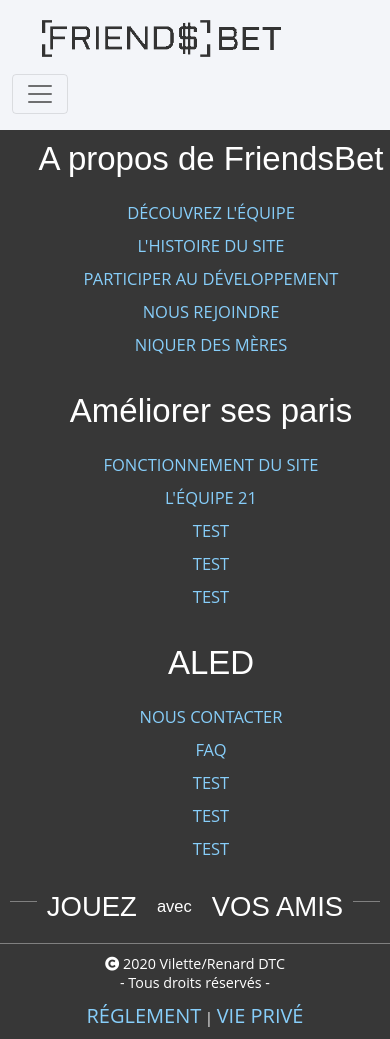
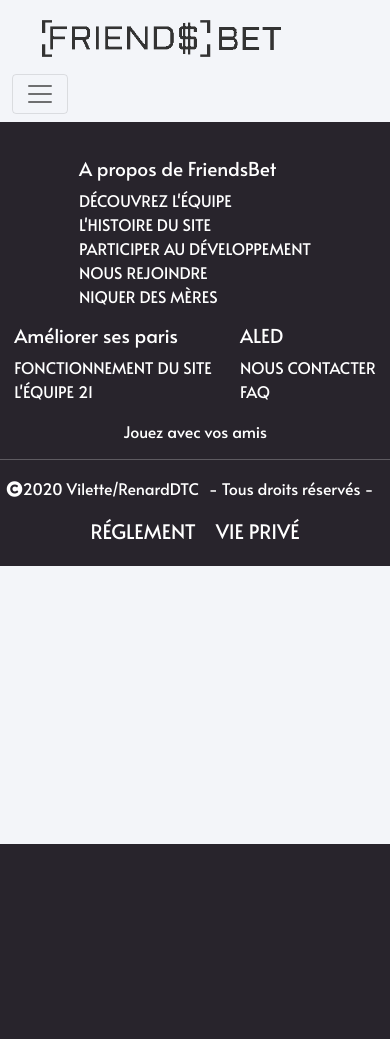
Before and after one commit to Ikxa/FriendsBet, a Symfony app: template templates/app/event/index.html.twig in a window 390 px wide. After the commit the page ends 844 px from the top, so only its background shows below. Run offline with Twig, Linux system fonts and the light colour scheme; the template is opened without the code that fills it, so the values that code supplies are empty; style sheets or scripts are compiled from the project's sources; some libraries are stand-ins or nearby versions.

Commit message:
Footer, bet and groups

```diff
--- /dev/null
+++ b/assets/scss/modules/footer.scss
@@ -0,0 +1,50 @@
+// footer global
+.flex-rw-all {
+  color: white;
+  background-color: #28242C;
+  padding: 35px 0 20px 0;
+}
+
+.flex-cols-three {
+  display: flex;
+  flex-direction: row;
+  flex-wrap: wrap;
+  justify-content: space-around;
+  align-items: baseline;
+  align-content: center;
+}
+
+.footer-list-header {
+  font-size: 1.2rem;
+}
+
+.footer-list {
+  text-decoration: none;
+  list-style: none;
+  padding: 0;
+
+  .footer-list-anchor {
+    font-size: 1rem;
+  }
+}
+
+.footer-social-section {
+  text-align: center;
+}
+
+.footer-bottom-section, .footer-bottom-wrapper {
+  display: flex;
+  flex-direction: row;
+  flex-wrap: wrap;
+  justify-content: space-around;
+  align-items: baseline;
+  align-content: center;
+
+  .footer-bottom-rights, .generic-anchor {
+    padding: 0 10px;
+  }
+}
+
+.footer-list-anchor, .generic-anchor {
+  color: white;
+}
--- a/src/Api/Football.php
+++ b/src/Api/Football.php
@@ -66,12 +66,12 @@ class Football
         return $content;
     }
 
-    public function getTimes()
+    /*public function getTimes()
     {
         return [
             // 'startWeek' => date("Y-m-d", strtotime('monday this week')),
             'startWeek' => date("Y-m-d", strtotime('first day of january this year')),
             'endWeek' => date("Y-m-d", strtotime('last day of december this year')),
         ];
-    }
+    }*/
 }
--- a/src/Controller/App/GroupsController.php
+++ b/src/Controller/App/GroupsController.php
@@ -32,6 +32,8 @@ class GroupsController extends AbstractController
 
     /**
      * @Route("/groups/index", name="groups.index")
+     * @param Request $request
+     * @return RedirectResponse|Response
      */
     public function index(Request $request)
     {
--- a/src/Controller/App/HomeController.php
+++ b/src/Controller/App/HomeController.php
@@ -42,7 +42,7 @@ class HomeController extends AbstractController
         if ($this->getUser()) {
             $twig = 'app/home/index_logged.html.twig';
             $user = $this->getUser();
-            $matchManager->addMatchBetweenDates();
+//            $matchManager->addMatchBetweenDates();
 
             if ($handle = opendir($path[0].DIRECTORY_SEPARATOR.'league')) {
                 while (FALSE !== ($entry = readdir($handle))) {
--- a/templates/app/event/add.html.twig
+++ b/templates/app/event/add.html.twig
@@ -3,7 +3,7 @@
 {% block title %}Ajouter un match{% endblock %}
 
 {% block body %}
-    {{ include('app/home/navtest.html.twig') }}
+    {{ include('app/home/navbar.html.twig') }}
     <div class="container">
         <div class="row">
             {{ form_start(form) }}
--- a/templates/app/groups/index.html.twig
+++ b/templates/app/groups/index.html.twig
@@ -3,10 +3,10 @@
 {% block title 'FriendsBet - Votre groupe' %}
 
 {% block body %}
-    {{ include('app/home/navtest.html.twig') }}
+    {{ include('app/home/navbar.html.twig') }}
     <div class="container mt-5">
         <div class="row">
-            <h1 class="text-center group_name">{{ group.name }}</h1>
+            <h1 class="text-center group_name">{{ group.name ?? null }}</h1>
         </div>
         <div class="row d-flex align-content-center align-items-center mt-4">
             <div class="col-3">
--- a/templates/app/groups/mygroups.html.twig
+++ b/templates/app/groups/mygroups.html.twig
@@ -3,7 +3,7 @@
 {% block title 'FriendsBet - Votre groupe' %}
 
 {% block body %}
-    {{ include('app/home/navtest.html.twig') }}
+    {{ include('app/home/navbar.html.twig') }}
     <div class="container mt-5">
         <div class="row">
             <div class="col">
--- a/templates/app/groups/settings.html.twig
+++ b/templates/app/groups/settings.html.twig
@@ -3,7 +3,7 @@
 {% block title 'FriendsBet - Votre groupe' %}
 
 {% block body %}
-    {{ include('app/home/navtest.html.twig') }}
+    {{ include('app/home/navbar.html.twig') }}
     <div class="col lg-4">
         <ul class="nav flex-column">
             <li class="nav-item">
--- a/templates/app/groups/stats.html.twig
+++ b/templates/app/groups/stats.html.twig
@@ -3,7 +3,7 @@
 {% block title 'FriendsBet - Votre groupe' %}
 
 {% block body %}
-    {{ include('app/home/navtest.html.twig') }}
+    {{ include('app/home/navbar.html.twig') }}
 
 <div class="ptable">
     <h1 class="headin">Standings</h1>
--- a/templates/app/home/contact.html.twig
+++ b/templates/app/home/contact.html.twig
@@ -4,7 +4,7 @@
 {% endblock %}
 
 {% block body %}
-{{ include('app/home/navtest.html.twig') }}
+{{ include('app/home/navbar.html.twig') }}
 
     <style type="text/css">
 
--- a/templates/app/home/footer.html.twig
+++ b/templates/app/home/footer.html.twig
@@ -1,262 +1,54 @@
-<style>
+{% block stylesheets %}
+    {{ encore_entry_link_tags('global') }}
+    {{ encore_entry_link_tags('footer') }}
+{% endblock %}
 
-    * {
-        box-sizing: border-box
-    }
-    html, body {
-        height: 100%
-    }
-    body {
-        font: 11px "Open Sans", sans-serif;
-        -webkit-font-smoothing: antialiased;
-        -moz-osx-font-smoothing: grayscale;
-        margin: auto;
-        display: flex;
-        flex-flow: column nowrap;
-
-        justify-content: space-between
-    }
-
-    ul {
-        list-style: none
-    }
-    a {
-        text-decoration: none
-    }
-    .generic-anchor {
-        color: lightskyblue;
-    &:visited {
-         color: lightskyblue;
-     }
-    &:hover {
-         color: grey;
-     }
-    }
-    .flex-rw {
-        display: flex;
-        flex-flow: row wrap;
-    }
-    main {
-        flex: 1 1 auto; //For IE11
-    display: flex;
-        align-items: center;
-        justify-content: center;
-        font: 10em "Oswald", sans-serif;
-        color: rgb(155,155,155);
-        line-height: 1
-    }
-    footer {
-        background: rgb(55,55,55);
-        margin-top: auto;
-        width: 100%
-    }
-    .footer-list-top {
-        width: 33.333%
-    }
-    .footer-list-top > li {
-        text-align: center;
-        padding-bottom: 10px
-    }
-    .footer-list-header {
-        padding: 10px 0 5px 0;
-        color: #fff;
-        font: 2.3vw "Oswald", sans-serif
-    }
-    .footer-list-anchor {
-        font: 1.3em "Open Sans", sans-serif
-    }
-    .footer-social-section {
-        width: 100%;
-        align-items: center;
-        justify-content: space-around;
-        position: relative;
-        margin-top: 5px;
-    }
-    .footer-social-section::after {
-        content: "";
-        position: absolute;
-        z-index: 1;
-        top: 50%;
-        left: 10px;
-        border-top: 1px solid grey;
-        width: calc(100% - 20px)
-    }
-    .footer-social-overlap {
-        position: relative;
-        z-index: 2;
-        background: rgb(55,55,55);
-        padding: 0 20px
-    }
-    .footer-social-connect {
-        display: flex;
-        align-items: center;
-        font: 3.5em "Oswald", sans-serif;
-        color: #fff
-    }
-    .footer-social-small {
-        font-size: 0.6em;
-        padding: 0px 20px
-    }
-    .footer-social-overlap > a {
-        font-size: 3em
-    }
-    .footer-social-overlap > a:not(:first-child) {
-        margin-left: 0.38em
-    }
-    .footer-bottom-section {
-        width: 100%;
-        padding: 10px;
-        border-top: 1px solid grey;
-        margin-top: 10px
-    }
-    .footer-bottom-section > div:first-child {
-        margin-right: auto
-    }
-    .footer-bottom-wrapper {
-        font-size: 1.5em;
-        color: #fff
-    }
-    .footer-address {
-        display: inline;
-        font-style: normal
-    }
-    @media only screen and (max-width: 768px) {
-        .footer-list-header {
-            font-size: 2em
-        }
-        .footer-list-anchor {
-            font-size: 1.1em
-        }
-        .footer-social-connect {
-            font-size: 2.5em
-        }
-        .footer-social-overlap > a {
-            font-size: 2.24em
-        }
-        .footer-bottom-wrapper {
-            font-size: 1.3em
-        }
-    }
-    @media only screen and (max-width: 568px) {
-        main {
-            font-size: 5em
-        }
-        .footer-list-top {
-            width: 100%
-        }
-        .footer-list-header {
-            font-size: 3em;
-        }
-        .footer-list-anchor {
-            font-size: 1.5em
-        }
-        .footer-social-section {
-            justify-content: center
-        }
-        .footer-social-section::after {
-            top: 25%
-        }
-        .footer-social-connect {
-            margin-bottom: 10px;
-            padding: 0 10px
-        }
-        .footer-social-overlap {
-            display: flex;
-            justify-content: center;
-        }
-        .footer-social-icons-wrapper {
-            width: 100%;
-            padding: 0
-        }
-        .footer-social-overlap > a:not(:first-child) {
-            margin-left: 20px;
-        }
-        .footer-bottom-section {
-            padding: 0 5px 10px 5px
-        }
-        .footer-bottom-wrapper {
-            text-align: center;
-            width: 100%;
-            margin-top: 10px
-        }
-    }
-    @media only screen and (max-width: 480px) {
-        .footer-social-overlap > a {
-            margin: auto
-        }
-        .footer-social-overlap > a:not(:first-child) {
-            margin-left: 0;
-        }
-        .footer-bottom-rights {
-            display: block
-        }
-    }
-    @media only screen and (max-width: 320px) {
-        .footer-list-header {
-            font-size: 2.2em
-        }
-        .footer-list-anchor {
-            font-size: 1.2em
-        }
-        .footer-social-connect {
-            font-size: 2.4em
-        }
-        .footer-social-overlap > a {
-            font-size: 2.24em
-        }
-        .footer-bottom-wrapper {
-            font-size: 1.3em
-        }
-    }
-
-</style>
-
-<footer class="flex-rw">
-
-    <ul class="footer-list-top">
-        <li>
-            <h4 class="footer-list-header">A propos de FriendsBet</h4></li>
-        <li><a href='#' class="generic-anchor footer-list-anchor" itemprop="significantLink">Découvrez l'équipe</a></li>
-        <li><a href='#' class="generic-anchor footer-list-anchor" itemprop="significantLink">L'histoire du site</a></li>
-        <li><a href='#' class="generic-anchor footer-list-anchor" itemprop="significantLink">Participer au développement</a></li>
-
-        <li><a href='#' itemprop="significantLink" class="generic-anchor footer-list-anchor">Nous rejoindre</a></li>
-
-        <li><a href='#' class="generic-anchor footer-list-anchor" itemprop="significantLink">Niquer des mères</a></li>
+<footer class="flex-rw-all">
+    <div class="flex-cols-three">
+        <div>
+            <h4 class="footer-list-header">A propos de FriendsBet</h4>
+            <ul class="footer-list">
+                <li><a href='#' class="footer-list-anchor">Découvrez l'équipe</a></li>
+                <li><a href='#' class="footer-list-anchor">L'histoire du site</a></li>
+                <li><a href='#' class="footer-list-anchor">Participer au développement</a></li>
+                <li><a href='#' class="footer-list-anchor">Nous rejoindre</a></li>
+                <li><a href='#' class="footer-list-anchor">Niquer des mères</a></li>
             </ul>
-    <ul class="footer-list-top">
-        <li>
-            <h4 class="footer-list-header">Améliorer ses paris</h4></li>
-
-
-        <li><a href='#' class="generic-anchor footer-list-anchor">Fonctionnement du site</a></li>
-        <li><a href='#' class="generic-anchor footer-list-anchor">L'équipe 21</a></li>
-        <li><a href='#' class="generic-anchor footer-list-anchor">Test</a></li>
-        <li><a href='#' class="generic-anchor footer-list-anchor">Test</a></li>
-        <li><a href='#' class="generic-anchor footer-list-anchor" target="_blank">Test</a></li>
+        </div>
+        <div>
+            <h4 class="footer-list-header">Améliorer ses paris</h4>
+            <ul class="footer-list">
+                <li><a href='#' class="footer-list-anchor">Fonctionnement du site</a></li>
+                <li><a href='#' class="footer-list-anchor">L'équipe 21</a></li>
             </ul>
-    <ul class="footer-list-top">
-        <li id='help'>
-            <h4 class="footer-list-header">ALED</h4></li>
-        <li><a href="{{ path('home.contact') }}" class="generic-anchor footer-list-anchor" itemprop="significantLink">Nous contacter</a></li>
-        <li><a href='#' class="generic-anchor footer-list-anchor" itemprop="significantLink">FAQ</a></li>
-        <li id='find-a-store'><a href='#' class="generic-anchor footer-list-anchor" itemprop="significantLink">TEst</a></li>
-        <li id='user-registration'><a href='#' class="generic-anchor footer-list-anchor" itemprop="significantLink">Test</a></li>
-        <li id='order-tracking'><a href='#' itemprop="significantLink" class="generic-anchor footer-list-anchor">Test</a></li>
+        </div>
+        <div>
+            <h4 class="footer-list-header">ALED</h4>
+            <ul class="footer-list">
+                <li><a href="{{ path('home.contact') }}" class="footer-list-anchor">Nous contacter</a></li>
+                <li><a href='#' class="footer-list-anchor">FAQ</a></li>
             </ul>
-    <section class="footer-social-section flex-rw">
-      <span class="footer-social-overlap footer-social-connect">
-      JOUEZ <span class="footer-social-small">avec</span> VOS AMIS
+        </div>
+    </div>
+    <div>
+        <section class="footer-social-section">
+            <span class="footer-social-overlap">
+                Jouez avec vos amis
             </span>
+            <hr />
         </section>
-    <section class="footer-bottom-section flex-rw">
+    </div>
+    <div>
+        <section class="footer-bottom-section">
             <div class="footer-bottom-wrapper">
-            <i class="fa fa-copyright" role="copyright">
-
-            </i> 2020 Vilette/Renard <address class="footer-address" role="company address">DTC</address><span class="footer-bottom-rights"> - Tous droits réservés - </span>
+                <i class="fa fa-copyright" role="copyright"></i> 2020 Vilette/Renard
+                <address class="footer-address" role="company address">DTC</address>
+                <span class="footer-bottom-rights">- Tous droits réservés - </span>
             </div>
             <div class="footer-bottom-wrapper">
-            <a href="/terms-of-use.html" class="generic-anchor" rel="nofollow">Réglement</a> | <a href="/privacy-policy.html" class="generic-anchor" rel="nofollow">Vie privé</a>
+                <a href="/terms-of-use.html" class="generic-anchor" rel="nofollow">Réglement</a>
+                <a href="/privacy-policy.html" class="generic-anchor" rel="nofollow">Vie privé</a>
             </div>
         </section>
+    </div>
 </footer>
--- a/templates/app/home/index_logged.html.twig
+++ b/templates/app/home/index_logged.html.twig
@@ -6,6 +6,6 @@
 
 
 {% block body %}
-    {{ include('app/home/navtest.html.twig') }}
+    {{ include('app/home/navbar.html.twig') }}
     {{ include('app/home/footer.html.twig') }}
 {% endblock %}
--- a/templates/app/home/index_not_logged.html.twig
+++ b/templates/app/home/index_not_logged.html.twig
@@ -5,7 +5,7 @@
 {% trans_default_domain 'messages' %}
 
 {% block body %}
-    {{ include('app/home/navtest.html.twig') }}
+    {{ include('app/home/navbar.html.twig') }}
 
     <header class="container-colored text-black text-center">
         <div class="container d-flex align-items-center justify-content-around">
--- a/templates/app/home/navtest.html.twig
+++ b/templates/app/home/navbar.html.twig
@@ -1,18 +1,11 @@
 <nav class="navbar navbar-expand-lg navbar-light white scrolling-navbar">
     <div class="container">
-
-        <li class="navbar-brand js-scroll-trigger"><a href="{{ path('home.index') }}"><img
-                        src="{{ asset('images/logofinal.png') }}" alt="logo" class="img-fluid main-logo"/></li>
-
+        <a href="{{ path('home.index') }}" class="navbar-brand js-scroll-trigger"><img src="{{ asset('images/logofinal.png') }}" alt="logo" class="img-fluid main-logo"/></a>
         <button class="navbar-toggler" type="button" data-toggle="collapse" data-target="#navbarSupportedContent"
                 aria-controls="navbarSupportedContent" aria-expanded="false" aria-label="Toggle navigation">
             <span class="navbar-toggler-icon"></span>
         </button>
-
         <div class="collapse navbar-collapse" id="navbarResponsive">
-
-            <!-- Partie gauche -->
-
             <ul class="navbar-nav mr-auto">
                 <li class="nav-item">
                     <a class="nav-link py-3 px-0 px-lg-3 rounded js-scroll-trigger" href="{{ path('event.add') }}">
@@ -33,9 +26,6 @@
                     </li>
                 {% endif %}
             </ul>
-
-            <!-- Partie droite -->
-
             <ul class="navbar-nav nav-flex-icons">
                 <li class="nav-item">
                     <a href="#" class="nav-link waves-effect" target="_blank">
--- a/translations/messages.fr.yaml
+++ b/translations/messages.fr.yaml
@@ -1,5 +1,3 @@
 hello.message: "Bonjour %name%"
-CANCELLED: "ANNULÉ"
-SCHEDULED: PROGRAMMÉ
-FINISHED: "TERMINÉ"
-PENDING: "EN COURS"
+'Not Started': "Programmé"
+'Time to be defined': "À venir"
--- a/webpack.config.js
+++ b/webpack.config.js
@@ -5,6 +5,7 @@ Encore
     .enableSassLoader()
     .addStyleEntry('global', './assets/scss/global.scss')
     .addStyleEntry('login', './assets/scss/modules/login.scss')
+    .addStyleEntry('footer', './assets/scss/modules/footer.scss')
     .addEntry('app', './assets/js/app.js')
     .autoProvidejQuery({
         $: 'jquery',
```
Also changed, not shown: src/Controller/App/EventController.php (+39 -28 lines), templates/app/event/bet.html.twig (+2 -7 lines), templates/app/event/index.html.twig (+20 -18 lines), templates/app/home/_navbar.html.twig (deleted, +0 -43 lines). Lines whose indentation alone changed are shown as unchanged.
